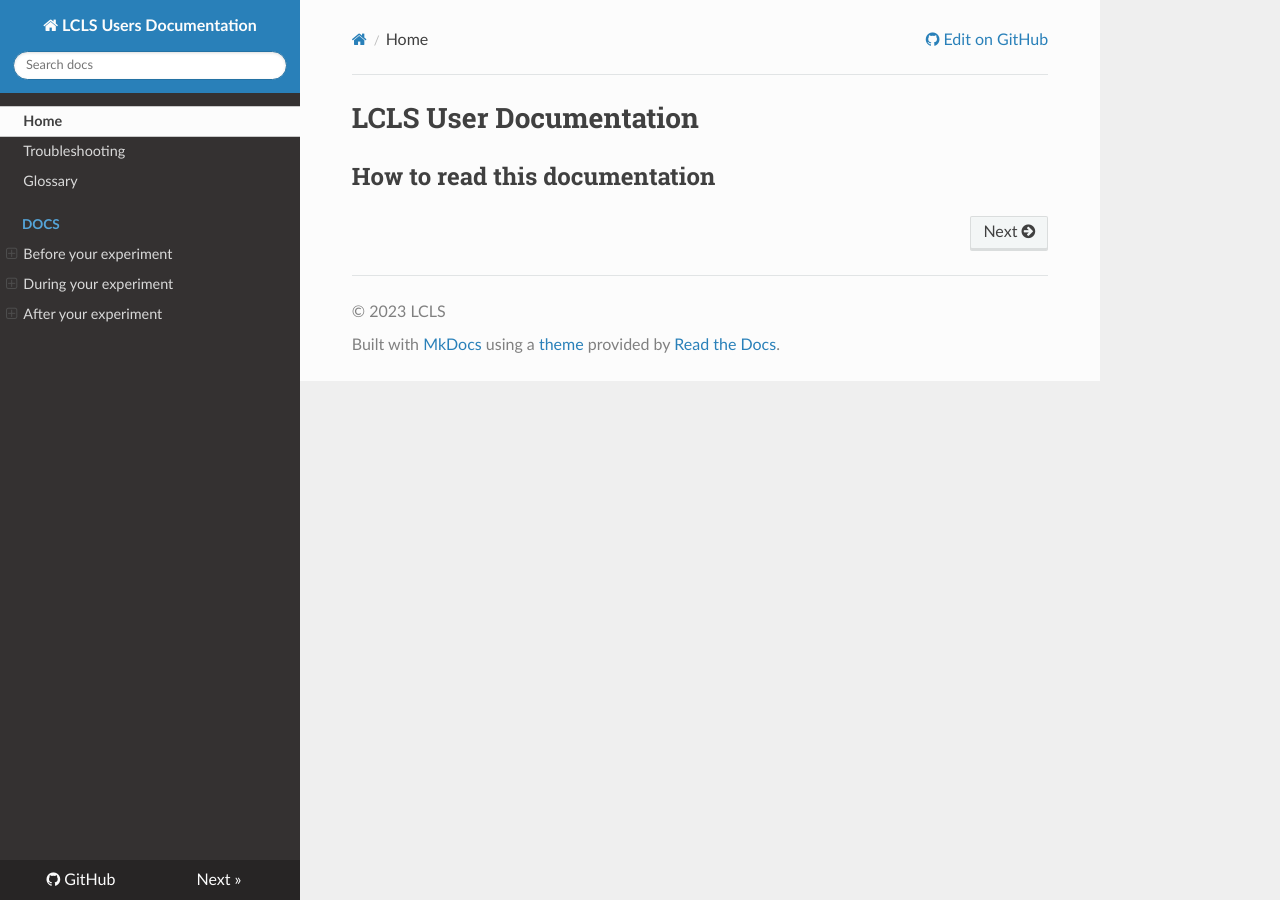
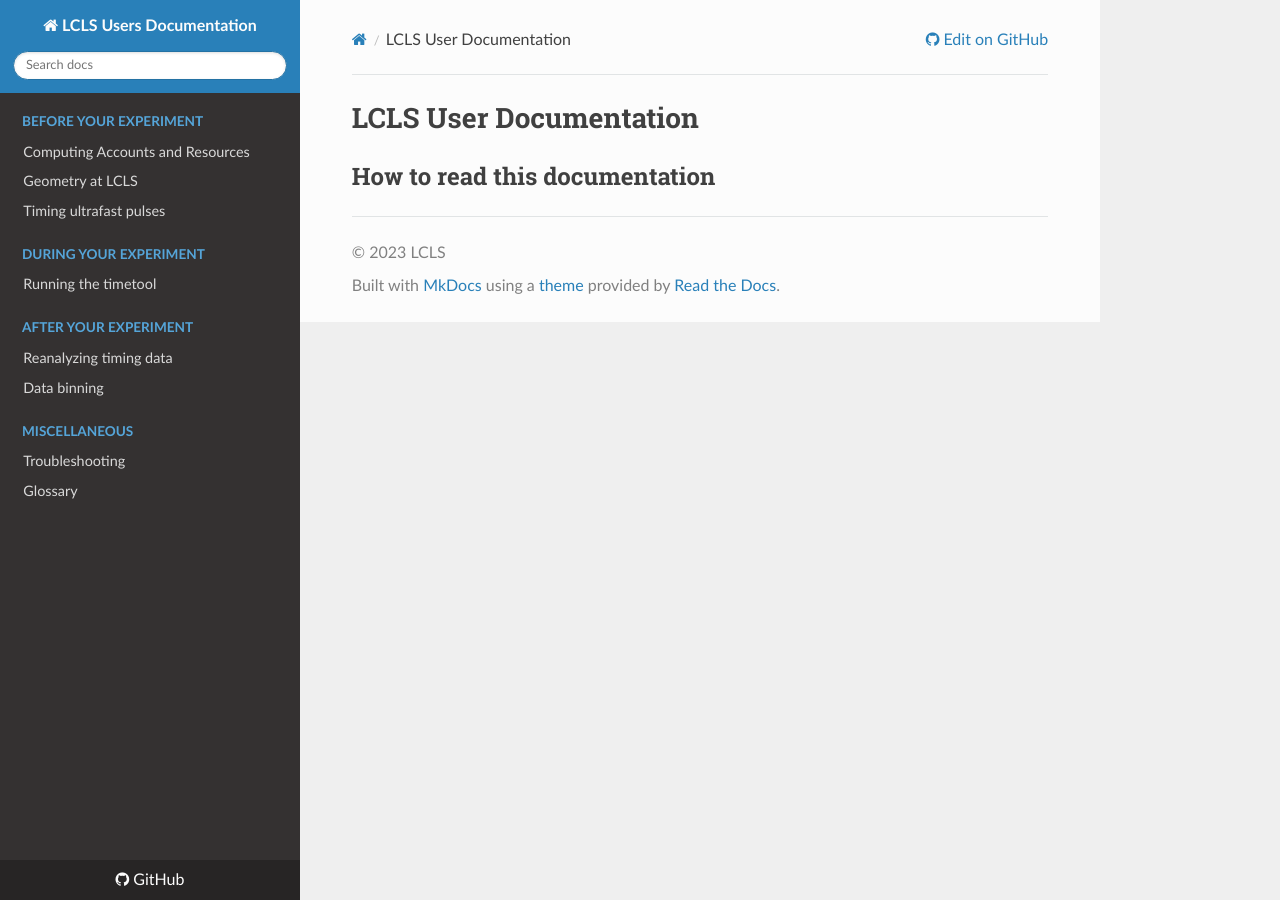
Before and after one commit to lcls-users/lcls-users, an MkDocs documentation site: the page built from docs/index.md, in a window 1280 px wide. Built offline with MkDocs 1.6.1, drawn with Linux system fonts in a browser that asks for light colours; nearby versions of some CDN libraries.

Commit message:
first pass at documenting computing access and resources

```diff
--- a/mkdocs.yml
+++ b/mkdocs.yml
@@ -7,19 +7,18 @@ markdown_extensions:
     - attr_list
     - def_list
 nav:
-    - Home: 'index.md'
-    - Troubleshooting: 'troubleshooting.md'
-    - Glossary: 'glossary.md'
-    - Docs:
-        - Before your experiment:
-            - SLAC Unix Accounts: 'before/unixaccount.md'
-            - Geometry at LCLS: 'before/geometry.md'
-            - Timing ultrafast pulses: 'before/timetool.md'
-        - During your experiment:
-            - Running the timetool: 'during/timetool.md'
-        - After your experiment:
-            - Reanalyzing timing data: after/timetool.md
-            - Data binning: 'after/binning.md'
+    - Before your experiment:
+        - Computing Accounts and Resources: 'before/accounts.md'
+        - Geometry at LCLS: 'before/geometry.md'
+        - Timing ultrafast pulses: 'before/timetool.md'
+    - During your experiment:
+        - Running the timetool: 'during/timetool.md'
+    - After your experiment:
+        - Reanalyzing timing data: after/timetool.md
+        - Data binning: 'after/binning.md'
+    - Miscellaneous:
+        - Troubleshooting: 'troubleshooting.md'
+        - Glossary: 'glossary.md'
 theme:
     name: readthedocs
     highlightjs: true
```
Also changed, not shown: docs/before/accounts.md (added, +73 -0 lines), docs/before/unixaccount.md (deleted).
